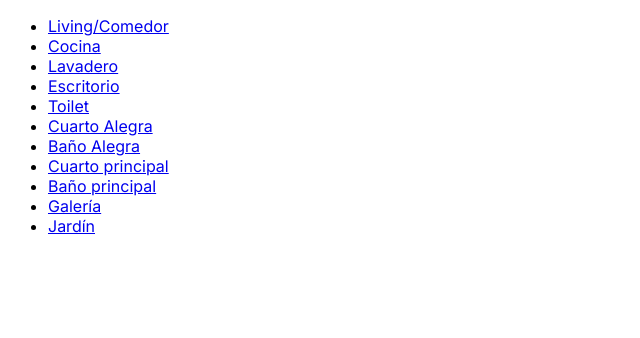
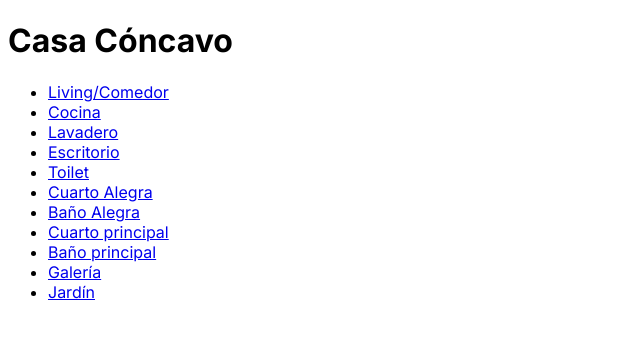
Before and after one commit to matiasmarcodelpont/concavo-estudio, a Next.js app: page /casa in a window 1280 px wide. Shown: the top 338 px of the page, without its empty margins (0-640 px from the left). Built offline with nearby package versions, Linux system fonts and the light colour scheme.

Commit message:
add titles

```diff
--- a/src/app/casa/page.tsx
+++ b/src/app/casa/page.tsx
@@ -5,6 +5,7 @@ import { roomsRepository } from '@/controllers'
 export default function CasaConcavo() {
   return (
     <main>
+      <h1>Casa Cóncavo</h1>
       <ul>
         {roomsRepository.getRooms().map((room) => (
           <li key={room.slug}>
--- a/src/app/page.tsx
+++ b/src/app/page.tsx
@@ -5,6 +5,7 @@ import { productsRepository } from '@/controllers'
 export default function Home() {
   return (
     <main>
+      <h1>Cóncavo</h1>
       <ul>
         {productsRepository.getConcavoProducts().map((product) => (
           <li key={product.slug}>
```
